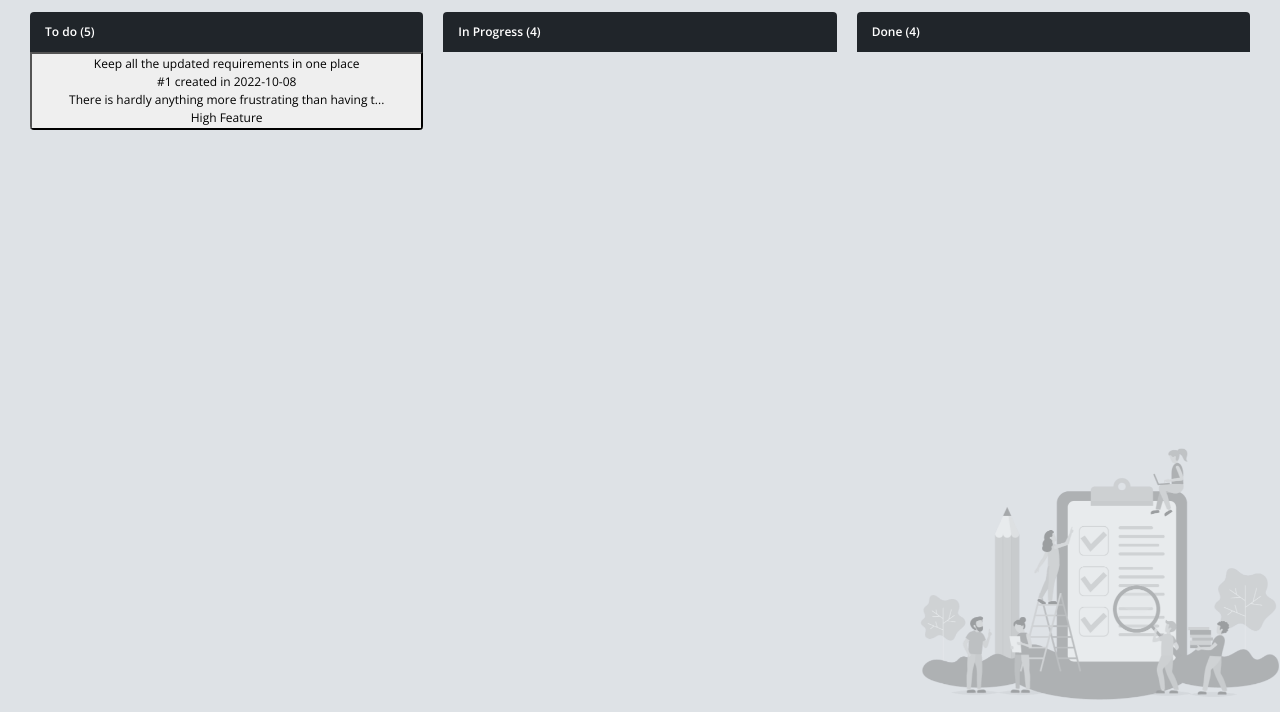
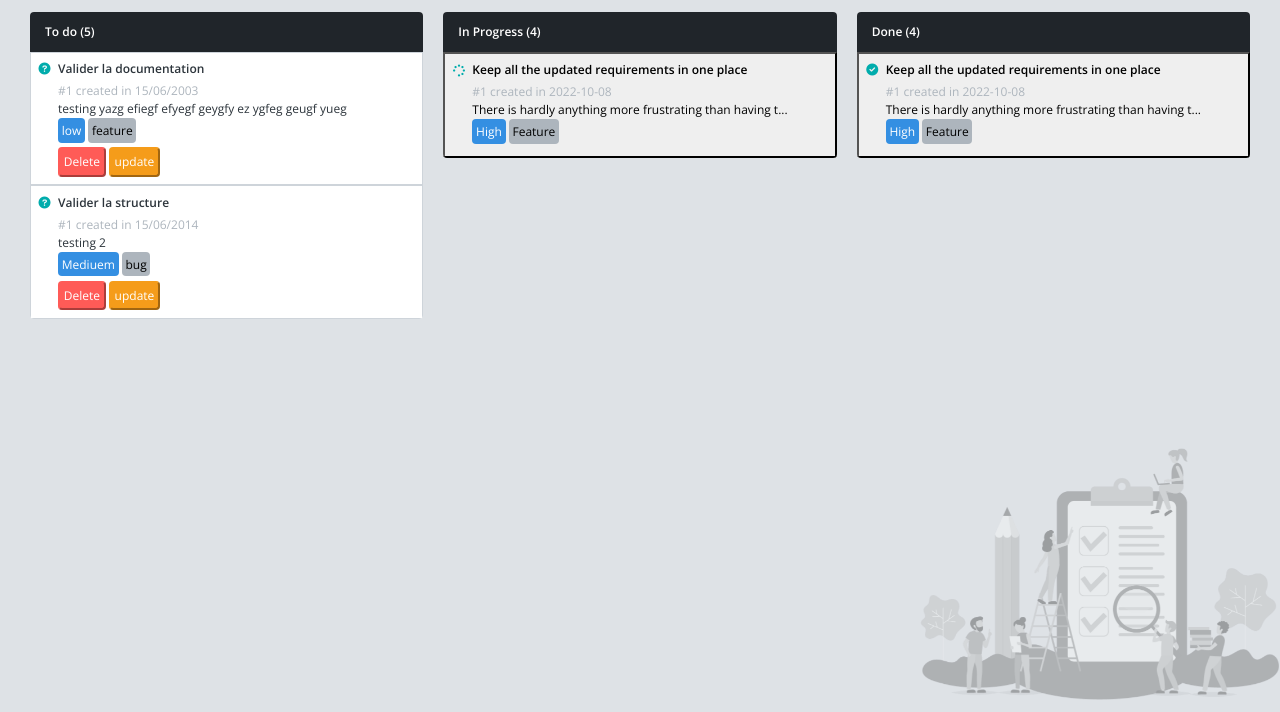
Before and after one commit to YahyaAf/ToDoList, a plain HTML site: page starter/index.html in a window 1280 px wide. Shown: the part 88-800 px from the top of the page. Drawn offline with nearby package versions, Linux system fonts and the light colour scheme.

Commit message:
ajouter function ReadAll for affichage and ajtouer function Add for ajouter

```diff
--- a/starter/assets/js/script.js
+++ b/starter/assets/js/script.js
@@ -9,3 +9,79 @@ document.getElementById('cancel').addEventListener('click',function(){
     document.getElementById('app').style.filter = "";
     document.getElementById('app').style.backgroundColor = "";
 })
+
+
+// data tasks
+let data = [
+    {title:"Valider la documentation",date:'15/06/2003',description:'testing yazg efiegf efyegf  geygfy ez ygfeg  geugf yueg',type:'feature',level:'low'},
+    {title:"Valider la structure",date:'15/06/2014',description:'testing 2',type:'bug',level:'Mediuem'}
+]
+
+// fonction de affichage
+ReadAll = () => {
+    localStorage.setItem('object', JSON.stringify(data))
+    var TodoTasks = document.getElementById('to-do-tasks');
+
+
+    var Object = localStorage.getItem('object');
+    var ObjectData = JSON.parse(Object);
+    var elements = ""
+
+    ObjectData.map(tasks => (
+        elements+=`
+        <div class="border d-flex p-2 text-start ">
+                  <div class="me-2">
+                    <i class="fas fa-question-circle text-success"></i>
+                  </div>
+                  <div class="">
+                        <div class="fw-bold">
+                        ${tasks.title}
+                        </div>
+                        <div class="mt-1">
+                        <div class="text-muted">#1 created in ${tasks.date}</div>
+                        <div
+                            class=""
+                            title="There is hardly anything more frustrating than having to look for current requirements in tens of comments under the actual description or having to decide which commenter is actually authorized to change the requirements. The goal here is to keep all the up-to-date requirements and details in the main/primary description of a task. Even though the information in comments may affect initial criteria, just update this primary description accordingly."
+                        >
+                            ${tasks.description}
+                        </div>
+                        </div>
+                        <div class="mt-1 mb-2">
+                        <span class="bg-primary p-1 rounded text-white">${tasks.level}</span>
+                        <span class="bg-muted p-1 text-black rounded">${tasks.type}</span>
+                        </div>
+                        <div class="mt-2">
+                            <button type='submit' class='bg-danger p-1 rounded text-white border-danger '>Delete</button>
+                            <button type='submit' class='bg-warning p-1 rounded text-white border-warning '>update</button>
+                        </div>
+                  </div>
+        </div>
+        `
+    ));
+    TodoTasks.innerHTML= elements;
+
+}
+
+add = () => {
+    var titleN = document.getElementById('title').value;
+    var dateN = document.getElementById('date').value;
+    var descriptionN = document.getElementById('description').value;
+    var levelN = document.getElementById('level').value;
+    var typeN = document.getElementById('type').checked;
+
+    var newObj= {title: titleN,date:dateN,description:descriptionN,level:levelN,type:typeN}
+    data.push(newObj);
+
+    document.getElementById('form-div').classList.add('d-none');
+    document.getElementById('app').style.filter = "";
+    document.getElementById('app').style.backgroundColor = "";
+
+    ReadAll();
+
+    titleN = document.getElementById('title').value="";
+    dateN = document.getElementById('date').value="";
+    descriptionN = document.getElementById('description').value="";
+    levelN = document.getElementById('level').value="";
+    typeN = document.getElementById('type').checked=true;
+
+}
--- a/starter/index.html
+++ b/starter/index.html
@@ -9,6 +9,10 @@
     />
     <meta content="" name="description" />
     <meta content="" name="author" />
+    <link
+      rel="stylesheet"
+      href="https://cdnjs.cloudflare.com/ajax/libs/font-awesome/6.0.0-beta3/css/all.min.css"
+    />
 
     <!-- ================== BEGIN core-css ================== -->
     <link
@@ -20,7 +24,7 @@
     <link href="assets/css/style.css" rel="stylesheet" />
     <!-- ================== END core-css ================== -->
   </head>
-  <body>
+  <body onload="ReadAll()">
     <!-- BEGIN #app -->
     <div id="app" class="app-without-sidebar position-relative">
       <!-- BEGIN #content -->
@@ -57,30 +61,6 @@
                 <!-- TO DO TASKS HERE -->
 
 
-                <button class="">
-                  <div class="">
-                    <i class=""></i>
-                  </div>
-                  <div class="">
-                    <div class="">
-                      Keep all the updated requirements in one place
-                    </div>
-                    <div class="">
-                      <div class="">#1 created in 2022-10-08</div>
-                      <div
-                        class=""
-                        title="There is hardly anything more frustrating than having to look for current requirements in tens of comments under the actual description or having to decide which commenter is actually authorized to change the requirements. The goal here is to keep all the up-to-date requirements and details in the main/primary description of a task. Even though the information in comments may affect initial criteria, just update this primary description accordingly."
-                      >
-                        There is hardly anything more frustrating than having
-                        t...
-                      </div>
-                    </div>
-                    <div class="">
-                      <span class="">High</span>
-                      <span class="">Feature</span>
-                    </div>
-                  </div>
-                </button>
 
 
               </div>
@@ -95,6 +75,32 @@
               </div>
               <div class="list-group list-group-flush rounded-bottom overflow-hidden panel-body p-0" id="in-progress-tasks">
                 <!-- IN PROGRESS TASKS HERE -->
+                <button class="d-flex p-2 text-start ">
+                  <div class="me-2">
+                    <i class="fas fa-spinner fa-spin text-success"></i>
+                  </div>
+                  <div class="">
+                    <div class="fw-bold">
+                      Keep all the updated requirements in one place
+                    </div>
+                    <div class="mt-1">
+                      <div class="text-muted">#1 created in 2022-10-08</div>
+                      <div
+                        class=""
+                        title="There is hardly anything more frustrating than having to look for current requirements in tens of comments under the actual description or having to decide which commenter is actually authorized to change the requirements. The goal here is to keep all the up-to-date requirements and details in the main/primary description of a task. Even though the information in comments may affect initial criteria, just update this primary description accordingly."
+                      >
+                        There is hardly anything more frustrating than having
+                        t...
+                      </div>
+                    </div>
+                    <div class="mt-1 mb-2">
+                      <span class="bg-primary p-1 rounded text-white">High</span>
+                      <span class="bg-muted p-1 text-black rounded">Feature</span>
+                    </div>
+                  </div>
+                </button>
+
+
 
               </div>
             </div>
@@ -106,7 +112,30 @@
               </div>
               <div class="list-group list-group-flush rounded-bottom overflow-hidden panel-body p-0" id="done-tasks">
                 <!-- DONE TASKS HERE -->
-
+                <button class="d-flex p-2 text-start ">
+                  <div class="me-2">
+                    <i class="fas fa-check-circle text-success"></i>
+                  </div>
+                  <div class="">
+                    <div class="fw-bold">
+                      Keep all the updated requirements in one place
+                    </div>
+                    <div class="mt-1">
+                      <div class="text-muted">#1 created in 2022-10-08</div>
+                      <div
+                        class=""
+                        title="There is hardly anything more frustrating than having to look for current requirements in tens of comments under the actual description or having to decide which commenter is actually authorized to change the requirements. The goal here is to keep all the up-to-date requirements and details in the main/primary description of a task. Even though the information in comments may affect initial criteria, just update this primary description accordingly."
+                      >
+                        There is hardly anything more frustrating than having
+                        t...
+                      </div>
+                    </div>
+                    <div class="mt-1 mb-2">
+                      <span class="bg-primary p-1 rounded text-white">High</span>
+                      <span class="bg-muted p-1 text-black rounded">Feature</span>
+                    </div>
+                  </div>
+                </button>
 
               </div>
             </div>
@@ -137,37 +166,37 @@
         </div>
         <div class="mb-3">
             <div class="form-check">
-                <input class="form-check-input" type="radio" name="flexRadioDefault" id="flexRadioDefault1">
+                <input class="form-check-input" type="radio" name="flexRadioDefault" value="Feature" id="type">
                 <label class="form-check-label" for="flexRadioDefault1">
                   Feature
                 </label>
         </div>
             <div class="form-check">
-                <input class="form-check-input" type="radio" name="flexRadioDefault" id="flexRadioDefault2" checked>
+                <input class="form-check-input" type="radio" name="flexRadioDefault" id="type" value="Bug" checked>
                 <label class="form-check-label" for="flexRadioDefault2">
                   Bug
                 </label>
             </div>
         </div>
         <div class="mb-3">
-              <select class="form-select" aria-label="Default select example">
+              <select id="level" class="form-select" aria-label="Default select example">
                 <option selected>Please select</option>
-                <option value="1">One</option>
-                <option value="2">Two</option>
-                <option value="3">Three</option>
+                <option value="High">High</option>
+                <option value="Medium">Medium</option>
+                <option value="Low">Low</option>
               </select>
         </div>
         <div class="mb-3">
               <select class="form-select" aria-label="Default select example">
                 <option selected>Please select</option>
-                <option value="1">One</option>
-                <option value="2">Two</option>
-                <option value="3">Three</option>
+                <option value="1">Do</option>
+                <option value="2">Doing</option>
+                <option value="3">Done</option>
               </select>
         </div>
 
         <div class="mb-3 ">
-          <label class="form-label">Title</label>
+          <label class="form-label">Date</label>
           <input type="date" class="form-control" id="date" >
         </div>
 
@@ -176,7 +205,7 @@
           <textarea class="form-control" id="description" rows="3"></textarea>
         </div>
 
-        <button type="submit" class="btn btn-primary">Submit</button>
+        <button type="submit" onclick="add()" class="btn btn-primary">Submit</button>
         <button type="button" class="btn btn-secondary" id="cancel">cancel</button>
       </form>
       </div>
```
